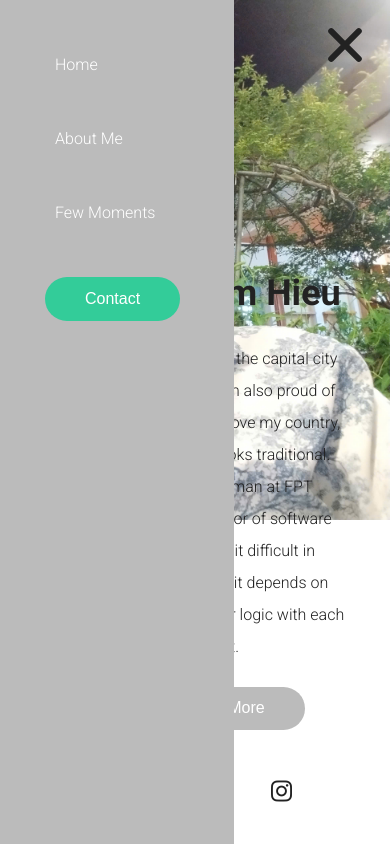
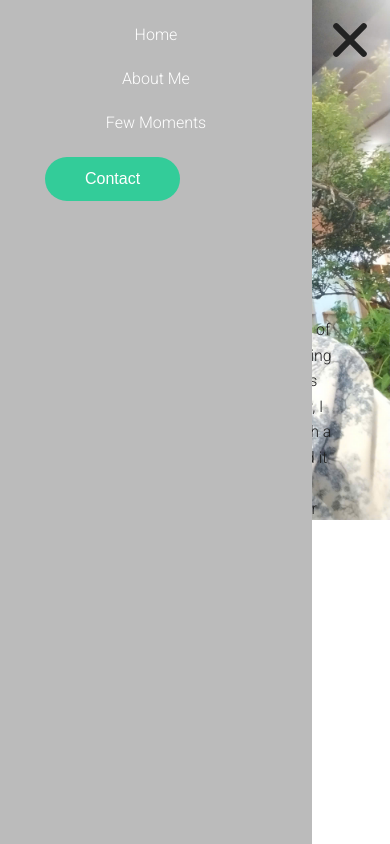
Before and after one commit to hieudaykhongsau/port-demo, a plain HTML site: page index.html in a window 390 px wide. Both pictures are taken after a click on the element 345 px from the left and 45 px from the top of the page. Drawn offline with Linux system fonts and the light colour scheme.

Commit message:
Update style.css

```diff
--- a/style.css
+++ b/style.css
@@ -213,7 +213,7 @@ header {
 }
 
 .banner_heading {
-    max-width: 300px;
+    max-width: 90%;
     margin: 0 auto;
     text-align: center;
     color: var(--black);
@@ -257,23 +257,49 @@ header {
     transition: var(--smooth);
 }
 
-@media (min-width: 62em) {
-    .banner_heading {
-        text-align: initial;
-        margin: 0;
-        padding-top: 0;
+@media (max-width: 61.99em) {
+    .navbar_link {
+        margin: 25px; /* Giảm khoảng cách để dễ nhìn trên mobile */
+        text-align: center;
+    }
+
+    .banner_heading h1 {
+        font-size: 1.8rem;
+        padding-top: 3em;
+        margin: 0 1em 1em;
+    }
+
+    .banner_heading p {
+        font-size: 1rem;
+        line-height: 1.6em;
+        margin: 0 1.5em 1.5em;
+    }
+
+    .banner_btn {
+        display: block;
+        margin: 1em auto;
     }
 
     .banner_socials {
-        justify-content: flex-start;
+        font-size: 1.2rem;
+        margin: 1em auto;
+        justify-content: center;
     }
 
     .banner_socials a {
-        margin-right: 45px;
+        margin: 0 10px;
     }
 
-    .banner_img {
-        width: 60%;
+    .navbar_links {
+        width: 80%; /* Chiếm ít không gian hơn */
     }
 
+    .navbar_icons {
+        top: 15px;
+        right: 15px;
+    }
+
+    .container {
+        padding: 0 1rem;
+    }
 }
```
